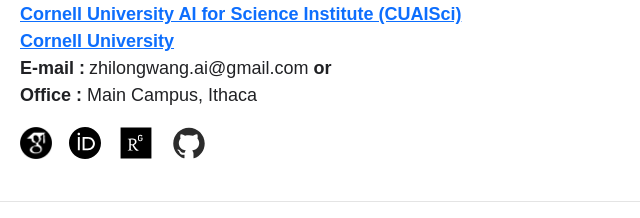
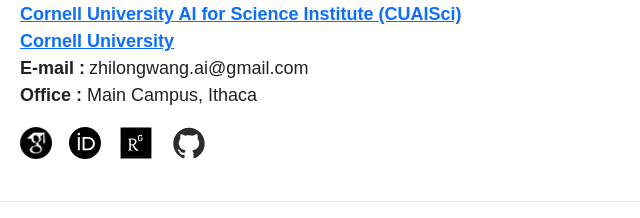
Before and after one commit to CodingWZL/codingwzl.github.io, a plain HTML site: page index.html in a window 1280 px wide. Shown: the part 248-466 px from the top of the page, 428-1068 px from the left. Drawn offline with nearby package versions, Linux system fonts and the light colour scheme; no server answers; files whose address does not match are found by name.

Commit message:
Update index.html

```diff
--- a/index.html
+++ b/index.html
@@ -92,7 +92,7 @@
                                 <span style="font-weight: 500;">E-mail :
                             </div>
                             <div>
-                                <span> zhilongwang.ai@gmail.com <span style="font-weight: 500;">or</span></span>
+                                <span> zhilongwang.ai@gmail.com <span style="font-weight: 500;"></span></span>
                             </div>
                         </div>
 
```
